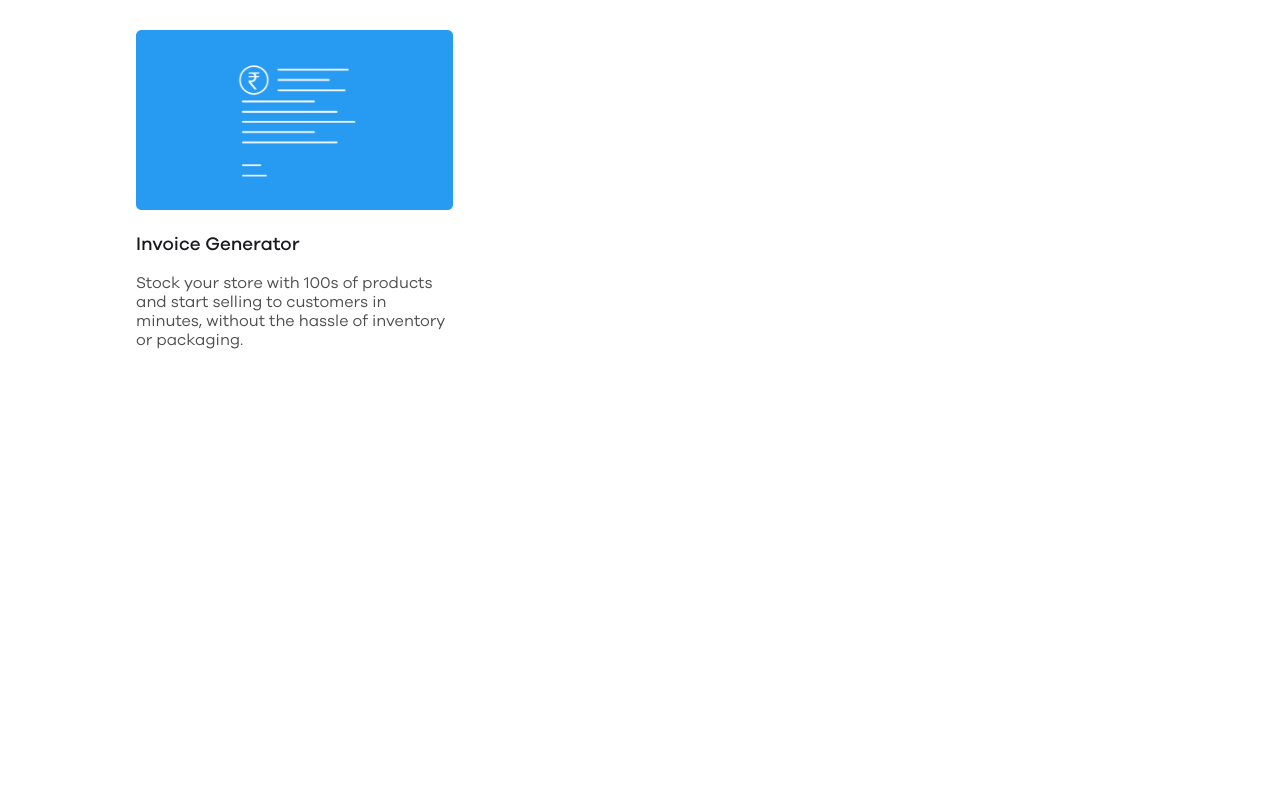
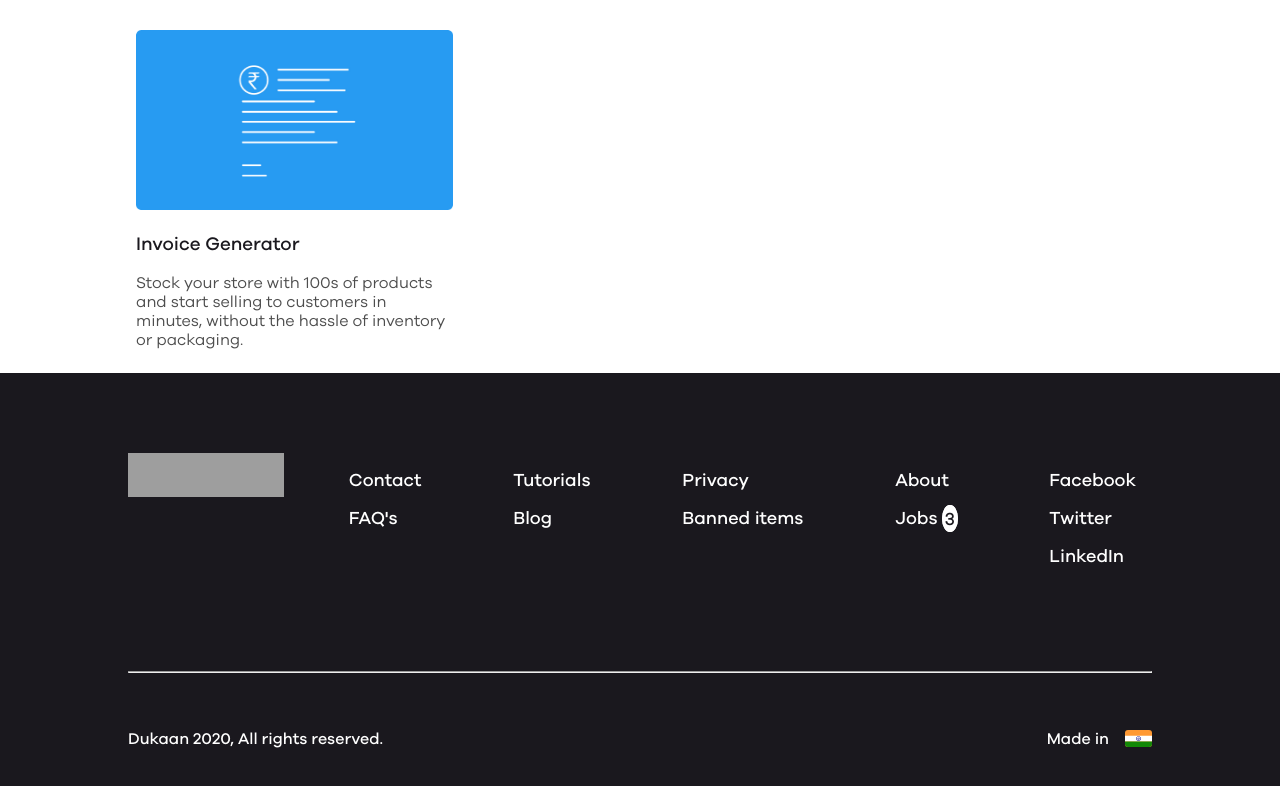
Before and after one commit to bhagat-hrishi/Dukaan-FrontEnd-Assignment, a React (Create React App) app: page / in a window 1280 px wide. Shown: the part 2644-3430 px from the top of the page. Before the commit the page ends 3017 px from the top, so only its background shows below. Built offline with nearby package versions, Linux system fonts and the light colour scheme; grey boxes are pictures that could not be loaded.

Commit message:
Adding Footer Component

```diff
--- /dev/null
+++ b/src/components/Footer/Footer.css
@@ -0,0 +1,87 @@
+.footer{
+    padding: 0;
+    margin: 0;
+    box-sizing: border-box;
+    background: #1A181E;
+    font-family: 'Galano Grotesque Medium';
+}
+.footer-content{
+    width: 80%;
+    padding: 5rem 0;
+    margin: auto;
+    display: flex;
+    justify-content: space-between;
+
+}
+#footer-content__logo{
+    display: block;
+    width: 156px;
+    height: 44px;
+    cursor: pointer;
+}
+.footer-content__links{
+    width: 80%;
+    display: flex;
+    justify-content: space-between;
+}
+.link{
+    text-decoration: none;
+    color: #FFFFFF;
+    display: block;
+    margin: 1rem;
+    font-size: large;
+
+}
+#jobs-count{
+    background: #FFFFFF;
+    border: 1px solid #FFFFFF;
+    border-radius: 50%;
+    color: #1A181E;
+    padding: .1rem;
+}
+
+.footer-detail{
+    width: 80%;
+    margin: 3rem;
+    margin: auto;
+
+}
+
+.footer-detail #line{
+    border-top:1px thin #FFFFFF;
+}
+.footer-detail__info{
+    display: flex;
+    align-items: center;
+    color: #fff;
+    display: flex;
+    justify-content: space-between;
+    padding: 2rem 0rem;
+}
+.madein{
+    display: flex;
+    align-items: center;
+}
+
+@media screen and (max-width:1000px){
+    .footer-content{
+        width: 80%;
+    }
+}
+
+@media screen and (max-width:700px){
+    .footer-content{
+        flex-direction: column-reverse;
+        align-items: center;
+    }
+    .footer-content__links{
+        flex-wrap: wrap;
+    }
+
+}
+
+@media screen and (max-width:480px){
+    .footer-detail__info{
+        flex-direction: column;
+    }
+}
--- /dev/null
+++ b/src/components/Footer/Footer.js
@@ -0,0 +1,53 @@
+import React from 'react'
+import {Link} from 'react-router-dom'
+import dukaanlogo from '../../assets/logos/dukaanlogo.png'
+import {ReactComponent as India} from '../../assets/footer/india.svg'
+
+import './Footer.css'
+
+const Footer=()=>{
+    let cnt=3;
+    return (
+        <div className='footer'>
+            <div className='footer-content'>
+                <img src={dukaanlogo} id="footer-content__logo"/>
+                <div className='footer-content__links'>
+                    <div className='link-grp' >
+                        <Link to='/' className='link'>Contact</Link>
+                        <Link to='/' className='link'>FAQ's</Link>
+                    </div>
+                    <div className='link-grp' >
+                        <Link to='/' className='link'>Tutorials</Link>
+                        <Link to='/' className='link'>Blog</Link>
+                    </div>
+                    <div className='link-grp' >
+                        <Link to='/' className='link'>Privacy</Link>
+                        <Link to='/' className='link'>Banned items</Link>
+                    </div>
+                    <div className='link-grp' >
+                        <Link to='/' className='link'>About</Link>
+                        <Link to='/' className='link'>Jobs <span id="jobs-count">{cnt}</span></Link>
+                    </div>
+                    <div className='link-grp' >
+                        <Link to='/' className='link'>Facebook</Link>
+                        <Link to='/' className='link'>Twitter</Link>
+                        <Link to='/' className='link'>LinkedIn</Link>
+                    </div>
+                </div>
+            </div>
+            <div className='footer-detail'>
+                <hr id='line'/>
+                <div className='footer-detail__info'>
+                    <div>Dukaan 2020, All rights reserved.</div>
+                    <div className='madein'>
+                        <p style={{paddingRight:'1rem'}}>Made in</p>
+                        <India/>
+                    </div>
+
+                </div>
+            </div>
+        </div>
+    )
+}
+
+export default Footer
--- a/src/components/Home/Home.js
+++ b/src/components/Home/Home.js
@@ -4,6 +4,7 @@ import Nav from '../Nav/Nav'
 import SloganMaker from '../SloganMaker/SloganMaker'
 import Features from '../Features/Features'
 import FreeProducts from '../FreeProducts/FreeProducts'
+import Footer from '../Footer/Footer'
 
 import './Home.css'
 const Home=()=>{
@@ -13,6 +14,7 @@ const Home=()=>{
         <SloganMaker/>
         <Features/>
         <FreeProducts/>
+        <Footer/>
        </div>
     )
 }
```
